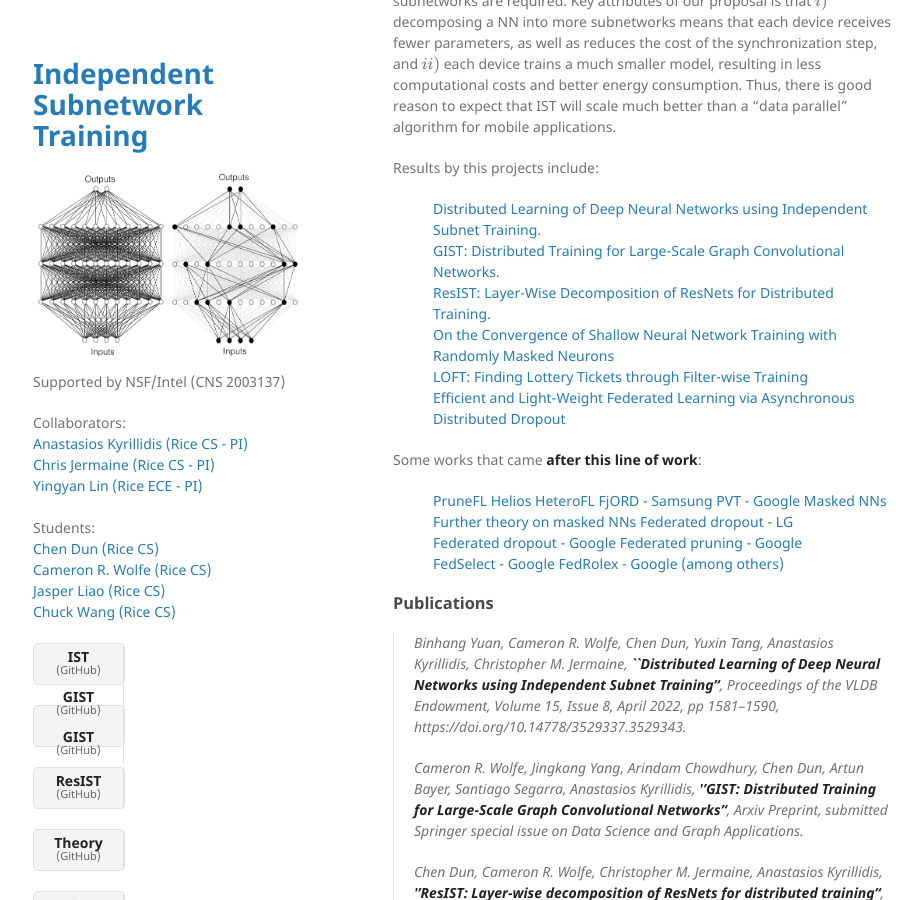
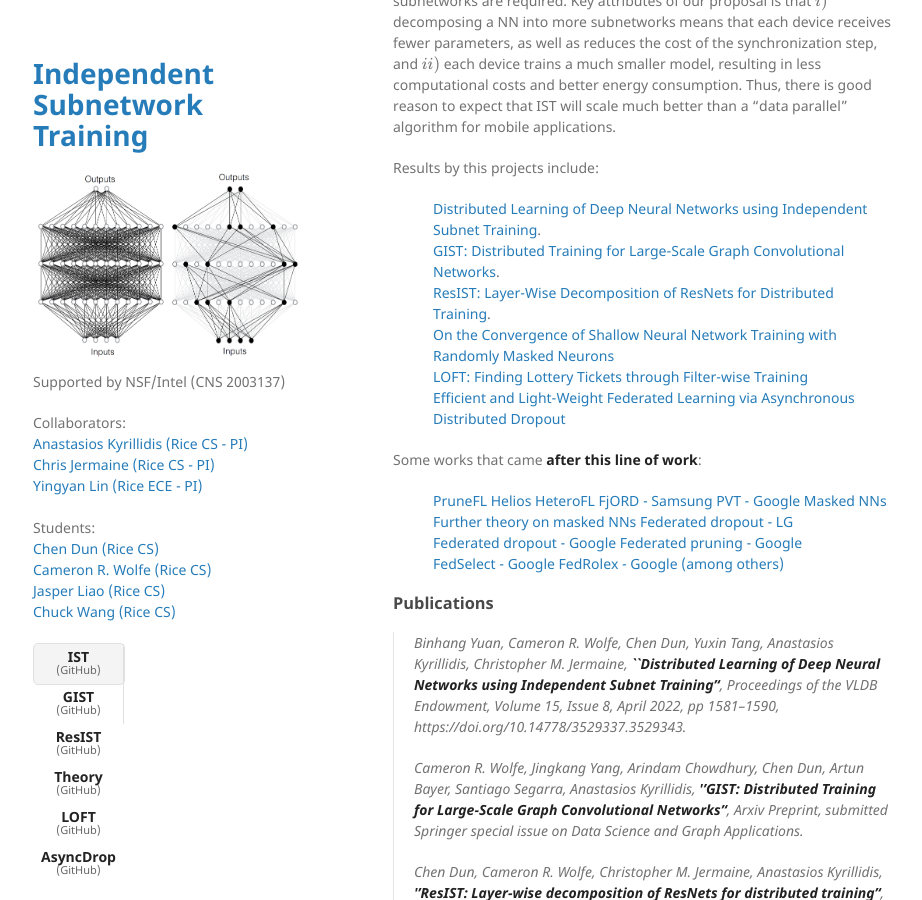
Before and after one commit to akyrillidis/ist, a Jekyll site: the page built from index.md, in a window 1280 px wide and 900 px high, scrolled down 445 px. Shown: the whole window, without its empty margins (177-1099 px from the left). Built offline with Jekyll 4.4.1, drawn with Linux system fonts in a browser that asks for light colours; formulas are drawn with MathJax 3.

Commit message:
Update default.html

```diff
--- a/_layouts/default.html
+++ b/_layouts/default.html
@@ -48,25 +48,9 @@
         <ul class="downloads">
           <li><a href="https://github.com/BinhangYuan/IST_Release"><strong>IST</strong> (GitHub)</a></li>
           <li><a href="https://github.com/wolfecameron/GIST"><strong>GIST</strong> (GitHub)</a></li>
-        </ul>
-
-        <ul class="downloads">
-          <li><a href="https://github.com/wolfecameron/GIST"><strong>GIST</strong> (GitHub)</a></li>
-        </ul>
-
-        <ul class="downloads">
           <li><a href="https://github.com/dunchen/ResIST_release"><strong>ResIST</strong> (GitHub)</a></li>
-        </ul>
-
-        <ul class="downloads">
           <li><a href="https://github.com/JLiao980706/MaskedNTK-TMLR"><strong>Theory</strong> (GitHub)</a></li>
-        </ul>
-
-        <ul class="downloads">
           <li><a href="https://github.com/dunchen/LOFT_release"><strong>LOFT</strong> (GitHub)</a></li>
-        </ul>
-
-        <ul class="downloads">
           <li><a href="https://github.com/dunchen/AsyncDrop__Release"><strong>AsyncDrop</strong> (GitHub)</a></li>
         </ul>
 
```
